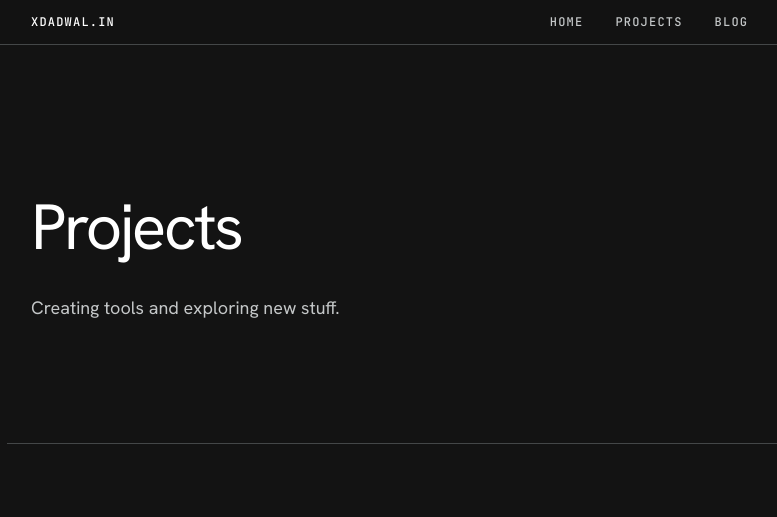
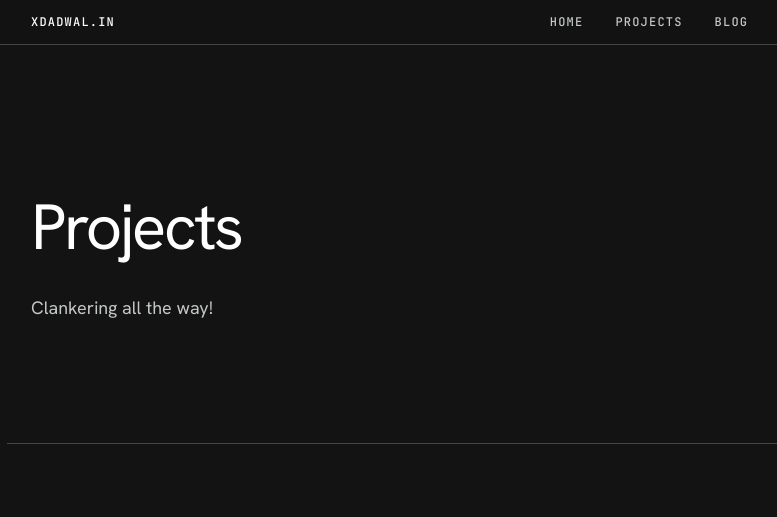
Before and after one commit to xdadwal/xdadwal.in, a FastAPI app: template templates/projects/index.html in a window 1280 px wide. Shown: the top 517 px of the page, without its empty margins (33-810 px from the left). Run offline with FastAPI, Linux system fonts and the light colour scheme; the template is opened without the code that fills it, so the values that code supplies are empty; style sheets or scripts are compiled from the project's sources; some libraries are stand-ins or nearby versions.

Commit message:
misc: updating sub-text for projects page

```diff
--- a/templates/projects/index.html
+++ b/templates/projects/index.html
@@ -10,7 +10,7 @@
     <div class="max-w-4xl">
       <h1 class="font-headline-xl text-headline-xl text-primary mb-8">Projects</h1>
       <p class="font-body-lg text-body-lg text-on-surface-variant max-w-2xl">
-      Creating tools and exploring new stuff.
+        Clankering all the way!
       </p>
     </div>
   </section>
```
